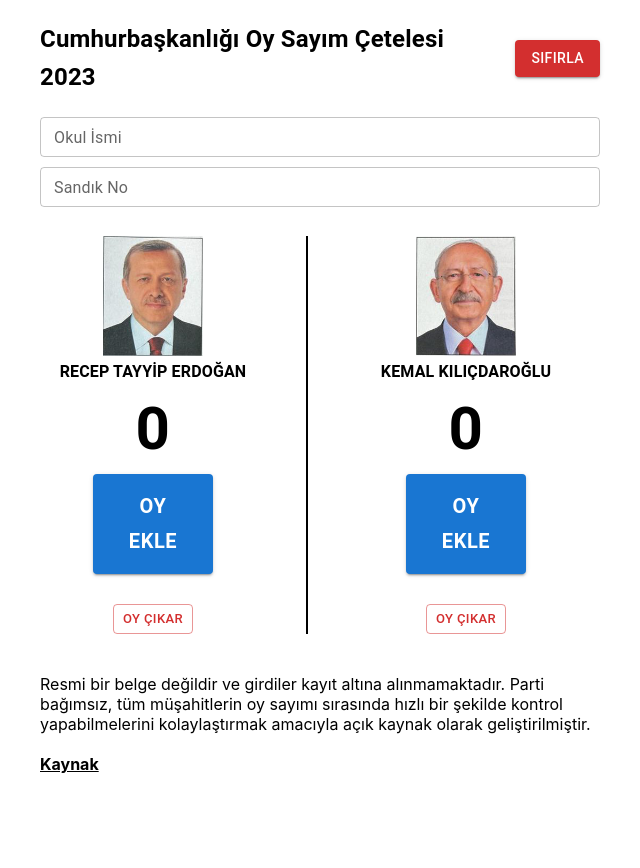
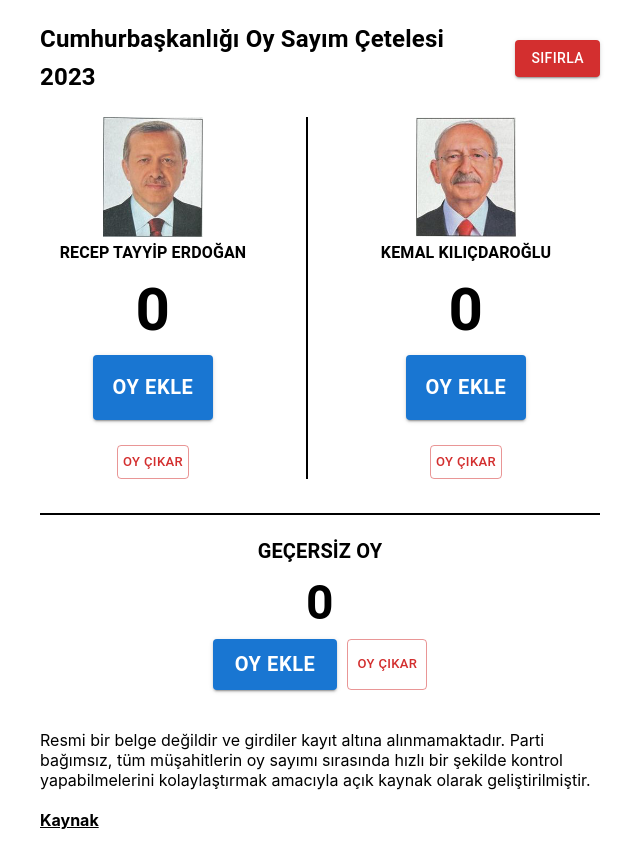
Before and after one commit to ebru/oysayim, a React (Create React App) app: page / in a window 1280 px wide. Shown: the top 868 px of the page, without its empty margins (320-960 px from the left). Before the commit the page ends 834 px from the top, so only its background shows below. Built offline with nearby package versions, Linux system fonts and the light colour scheme.

Commit message:
invalid vote area added

```diff
--- a/src/App.tsx
+++ b/src/App.tsx
@@ -11,13 +11,14 @@ interface Candidate {
 
 const candidateData: Candidate[] = [
   { name: "RECEP TAYYİP ERDOĞAN", image: ErdoganImage, votes: 0 },
-  { name: "KEMAL KILIÇDAROĞLU", image: KilicdarogluImage, votes: 0 }
+  { name: "KEMAL KILIÇDAROĞLU", image: KilicdarogluImage, votes: 0 },
 ];
 
 const App: FC = () => {
   const [candidates, setCandidates] = useState(candidateData);
   const [schoolName, setSchoolName] = useState('');
   const [boxNo, setBoxNo] = useState('');
+  const [invalidVotes, setInvalidVotes] = useState(0);
 
   useEffect(() => {
     const savedVotes = localStorage.getItem("votes");
@@ -56,20 +57,35 @@ const App: FC = () => {
     localStorage.setItem("boxNo", newBoxNo);
   };
 
+  const handleInvalidVote = () => {
+    setInvalidVotes(prevInvalidVotes => prevInvalidVotes + 1);
+    localStorage.setItem("invalidVotes", String(invalidVotes + 1));
+  };
+
+  const handleRemoveInvalidVote = () => {
+    if (invalidVotes > 0) {
+      setInvalidVotes(prevInvalidVotes => prevInvalidVotes - 1);
+      localStorage.setItem("invalidVotes", String(invalidVotes - 1));
+    }
+  };
+
   const handleReset = () => {
     const resetCandidates = candidates.map(candidate => ({ ...candidate, votes: 0 }));
     setCandidates(resetCandidates);
     setSchoolName('');
     setBoxNo('');
+    setInvalidVotes(0);
     localStorage.removeItem("votes");
     localStorage.removeItem("schoolName");
     localStorage.removeItem("boxNo");
+    localStorage.removeItem("invalidVotes");
   };
 
   useEffect(() => {
     const savedVotes = localStorage.getItem("votes");
     const savedSchoolName = localStorage.getItem("schoolName");
     const savedBoxNo = localStorage.getItem("boxNo");
+    const savedInvalidVotes = localStorage.getItem("invalidVotes");
 
     if (savedVotes) {
       const votes = JSON.parse(savedVotes);
@@ -82,6 +98,10 @@ const App: FC = () => {
 
     if (savedBoxNo) {
       setBoxNo(savedBoxNo);
+    }
+
+    if (savedInvalidVotes) {
+      setInvalidVotes(Number(savedInvalidVotes));
     }
   }, []);
 
@@ -109,7 +129,7 @@ const App: FC = () => {
           Sıfırla
         </Button>
       </div>
-      <Grid container spacing={3}>
+      {/* <Grid container spacing={3}>
         <Grid item xs={12}>
           <div style={{ marginBottom: 10 }}>
             <TextField
@@ -132,8 +152,8 @@ const App: FC = () => {
             />
           </div>
         </Grid>
-      </Grid>
-      <Grid container spacing={3} style={{ marginTop: 5 }}>
+      </Grid> */}
+      <Grid container spacing={3}>
         {candidates.map((candidate, index) => (
           <Grid item xs={6} key={index}>
             <div style={{
@@ -157,24 +177,73 @@ const App: FC = () => {
                 display: 'flex',
                 flexDirection: 'column',
                 alignItems: 'center',
-                gap: 10,
+                gap: 5,
               }}>
                 <Button variant="contained" color="primary" size="large" onClick={() => handleVote(index)} style={{
                   fontWeight: 700,
-                  padding: '15px 40px',
+                  padding: '15px 10px',
                   fontSize: 20,
                   marginBottom: 20,
                   width: 120,
                 }}>
                   Oy Ekle
                 </Button>
-                <Button variant="outlined" color="error" size="small" onClick={() => handleRemoveVote(index)}>
+                <Button variant="outlined" color="error" size="small" onClick={() => handleRemoveVote(index)} style={{
+                  padding: '5px',
+                }}>
                   Oy Çıkar
                 </Button>
               </div>
             </div>
           </Grid>
         ))}
+        <Grid item xs={12}>
+          <div style={{
+            marginTop: 10,
+            display: 'flex',
+            flexDirection: 'column',
+            alignItems: 'center',
+            paddingTop: 20,
+            borderTop: '2px solid black',
+          }}>
+            <Typography variant="h6" style={{
+              fontWeight: 700,
+            }}>
+              GEÇERSİZ OY
+            </Typography>
+            <Typography style={{
+              fontSize: 48,
+              fontWeight: 700,
+            }}>
+              {invalidVotes}
+            </Typography>
+            <div style={{
+              display: 'flex',
+              gap: 10,
+            }}>
+              <Button
+                variant="contained"
+                color="primary"
+                size="large"
+                onClick={handleInvalidVote}
+                style={{
+                  fontWeight: 700,
+                  fontSize: 20,
+                }}
+              >
+                Oy Ekle
+              </Button>
+              <Button
+                variant="outlined"
+                color="error"
+                size="small"
+                onClick={handleRemoveInvalidVote}
+              >
+                Oy Çıkar
+              </Button>
+            </div>
+          </div>
+        </Grid>
       </Grid>
       <div style={{ marginTop: 40, marginBottom: 40, textAlign: 'left' }}>
         Resmi bir belge değildir ve girdiler kayıt altına alınmamaktadır. Parti bağımsız, tüm müşahitlerin oy sayımı sırasında hızlı bir şekilde kontrol yapabilmelerini kolaylaştırmak amacıyla açık kaynak olarak geliştirilmiştir.
```
